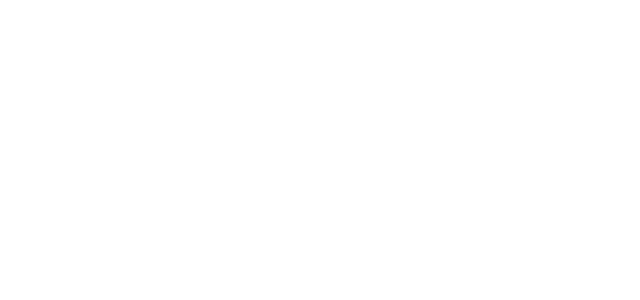
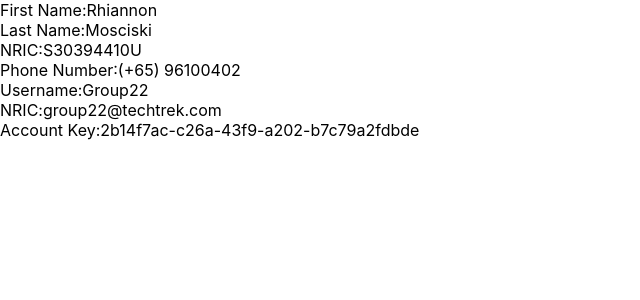
Before and after one commit to harloquinn/TT3_22, a React (Create React App) app: page / in a window 1280 px wide. Shown: the top 300 px of the page, without its empty margins (0-640 px from the left). Built offline with nearby package versions, Linux system fonts and the light colour scheme.

Commit message:
added basic profile page.

```diff
--- a/src/App.js
+++ b/src/App.js
@@ -1,6 +1,12 @@
+import React, { useState, useEffect } from 'react';
+import Profile from './profilePage';
+
 function App() {
+
+
   return (
     <div className="App">
+      <Profile />
     </div>
   );
 }
--- /dev/null
+++ b/src/profilePage.js
@@ -0,0 +1,44 @@
+import React, { useState, useEffect } from 'react';
+
+function Profile() {
+
+    const profile = {
+        "phoneNumber": "(+65) 96100402",
+        "accountKey": "2b14f7ac-c26a-43f9-a202-b7c79a2fdbde",
+        "lastName": "Mosciski",
+        "username": "Group22",
+        "address": "84463 Zackery Springs",
+        "email": "group22@techtrek.com",
+        "firstName": "Rhiannon",
+        "nric": "S30394410U"};
+
+    return (
+      <div className="profile-container">
+          <div className='profile-info'>
+              <div className='profile-firstName'>
+              <label htmlFor="firstName">First Name:{profile.firstName}</label>
+              </div>
+              <div className='profile-lasttName'>
+              <label htmlFor="lastName">Last Name:{profile.lastName}</label>
+              </div>
+              <div className='profile-nric'>
+              <label htmlFor="nric">NRIC:{profile.nric}</label>
+            </div>
+            <div className='profile-phoneNumber'>
+              <label htmlFor="nric">Phone Number:{profile.phoneNumber}</label>
+            </div>
+            <div className='profile-username'>
+              <label htmlFor="username">Username:{profile.username}</label>
+            </div>
+            <div className='profile-email'>
+              <label htmlFor="email">NRIC:{profile.email}</label>
+            </div>
+            <div className='profile-accountKey'>
+              <label htmlFor="accountKey">Account Key:{profile.accountKey}</label>
+            </div>
+        </div>
+      </div>
+    );
+  }
+
+  export default Profile;
```
